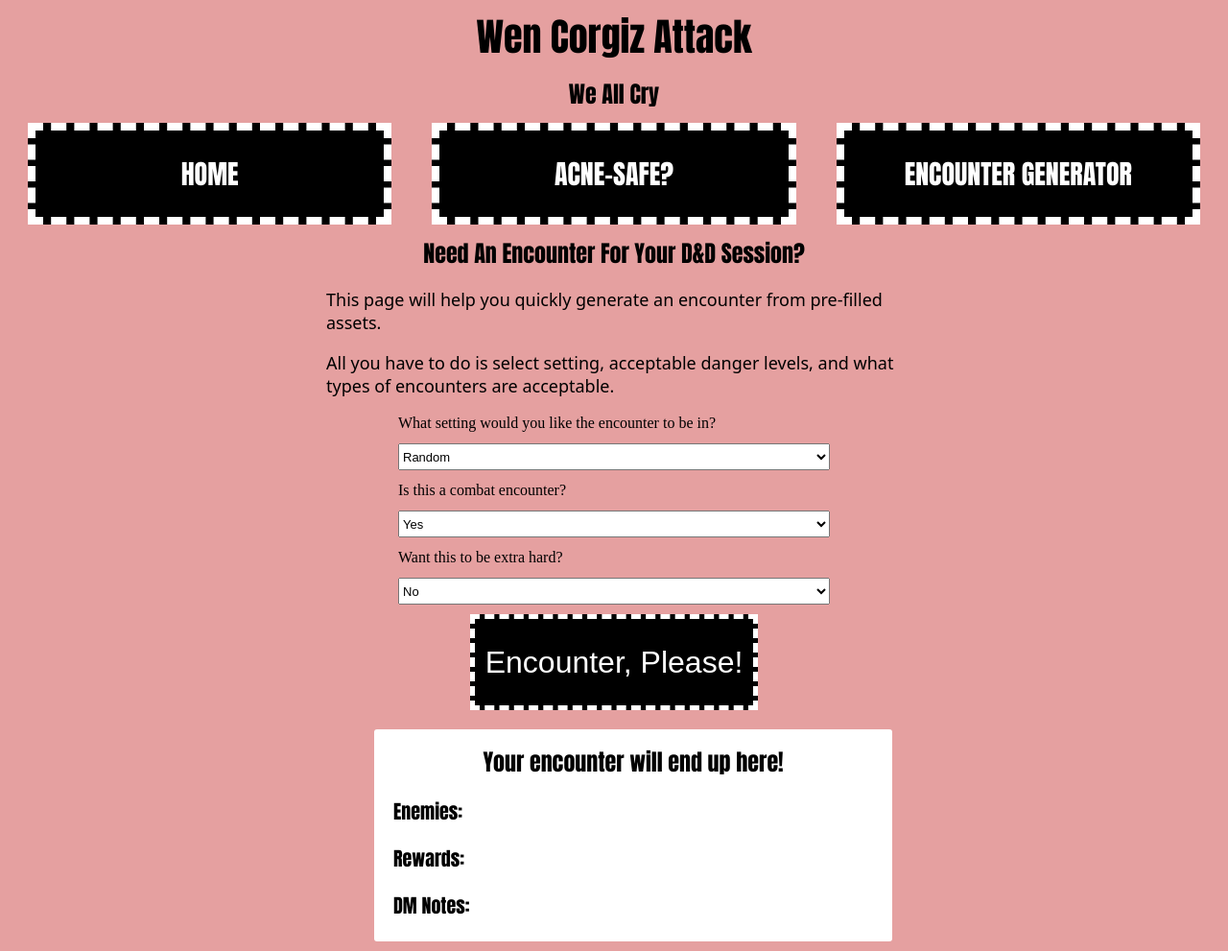
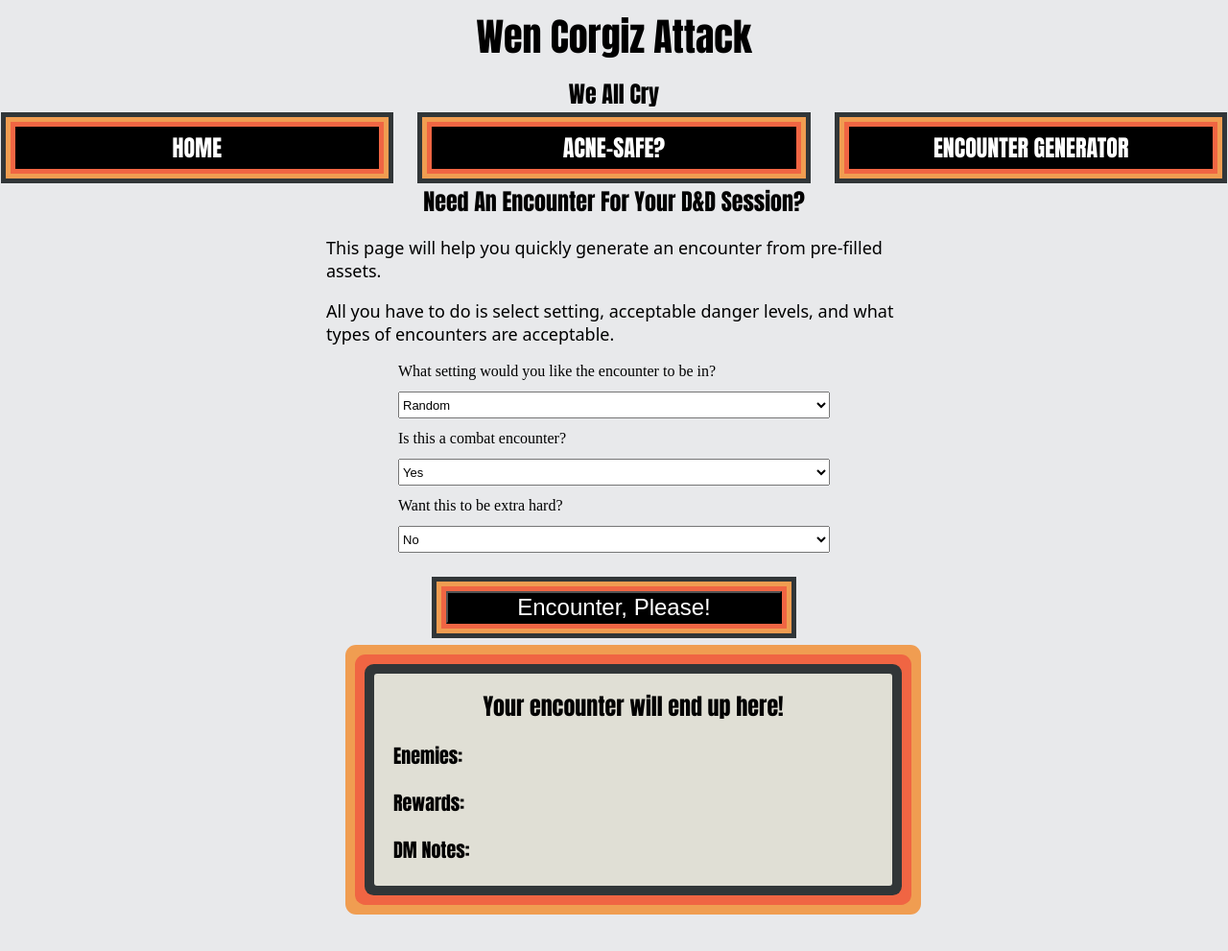
Before and after one commit to jake-abed/jakeabedportfolio, a website: page dnd-encounter-generator.html in a window 1280 px wide. Shown: the whole page at 96% size. After the commit the page ends 955 px from the top, so only its background shows below. Drawn offline with Linux system fonts and the light colour scheme.

Commit message:
Total Styling REvamp

```diff
--- a/css/corgi-style.css
+++ b/css/corgi-style.css
@@ -1,5 +1,5 @@
 body {
-    background-color: #e5a0a0;
+    background-color: #E8E9EB;
 }
 h1, h2, h3, h4 {
     font-family: impact;
@@ -43,22 +43,24 @@
 
 .nav-box{
     padding: 0px;
-    margin: 0 auto;
+    margin: 1em auto;
     height: 20%;
     width: 100%;
     display: flex;
     justify-content:left;
     flex-wrap: wrap;
+    align-content: flex-start;
+    gap: 40px;
     flex-direction: row;
 }
 
 .nav-links {
     color: white;
+    box-shadow:  0 0 0 5px #F06543, 0 0 0 10px #F09D51, 0 0 0 15px #313638;
     background-color: black;
-    border: .5rem dashed white;
     font-family: impact;
-    padding: 1.5rem 10px;
-    font-size: 1.75em;
+    padding: .25rem .10rem;
+    font-size: 1.5em;
     text-align: center;
     color: white;
     margin: 0 auto;
@@ -109,35 +111,35 @@
 .nav-button {
     margin: 0 auto;
     width: 30%;
+    height: 10%;
     min-width: 300px;
 }
 
 #discord-link{
     display: block;
     color: white;
+    box-shadow:  0 0 0 5px #F06543, 0 0 0 10px #F09D51, 0 0 0 15px #313638;
     background: black;
     margin: 0 auto;
     text-align: center;
-    border: 1px dashed white;
     padding: 5px 10px;
     font-size: 2em;
 }
 
 #annoying-button-box {
-    width: 60%;
-    height: 20%;
+    width: 70%;
+    height: 10%;
     max-width: 400px;
-    margin: 0 auto;
+    margin: 20px auto;
 }
 #annoying-button {
     width: 100%;
-    height: 100px;
-    margin: 10px auto;
+    margin: 20px auto;
     max-width: 400px;
+    box-shadow:  0 0 0 5px #F06543, 0 0 0 10px #F09D51, 0 0 0 15px #313638;
     background-color: black;
     color: white;
-    font-size: 2em;
-    border: 5px dashed white;
+    font-size: 1.5em;
 }
 
 #annoying-button:hover {
@@ -201,10 +203,11 @@
 }
 
 #encounter-box {
-    background-color: white;
+    background-color: #e0DFD5;
+    box-shadow: 0 0 0 10px #313638, 0 0 0 20px #F06543, 0 0 0 30px #F09D51;
     border-radius: 3px;
-    margin: 10px auto;
-    width: 90vw;
+    margin: 2em auto;
+    width: 70vw;
     max-width: 500px;
     padding: .25em 1.25em;
 }
--- a/dnd-encounter-generator.html
+++ b/dnd-encounter-generator.html
@@ -14,9 +14,17 @@
 				<h2>We All Cry</h2>
 			</div>
 			<div class="nav-box">
-				<div class="nav-button"><p class="nav-links"><a href="index.html">HOME</a></p></div>
-				<div class="nav-button"><p class="nav-links"><a href="ingredient-checker.html">ACNE-SAFE?</p></div>
-				<div class="nav-button"><p class="nav-links"><a href="dnd-encounter-generator.html">ENCOUNTER GENERATOR</a></p></div>
+				<div class="nav-button">
+					<p class="nav-links">
+						<a href="index.html">HOME</a></p></div>
+				<div class="nav-button">
+					<p class="nav-links">
+						<a href="ingredient-checker.html">ACNE-SAFE?</a></p></div>
+				<div class="nav-button">
+					<p class="nav-links">
+						<a href="dnd-encounter-generator.html">ENCOUNTER GENERATOR</a>
+					</p>
+				</div>
 			</div>
 		</nav>
 	</header>
```
Also changed, not shown: index.html (+11 -3 lines), ingredient-checker.html (+11 -3 lines).
